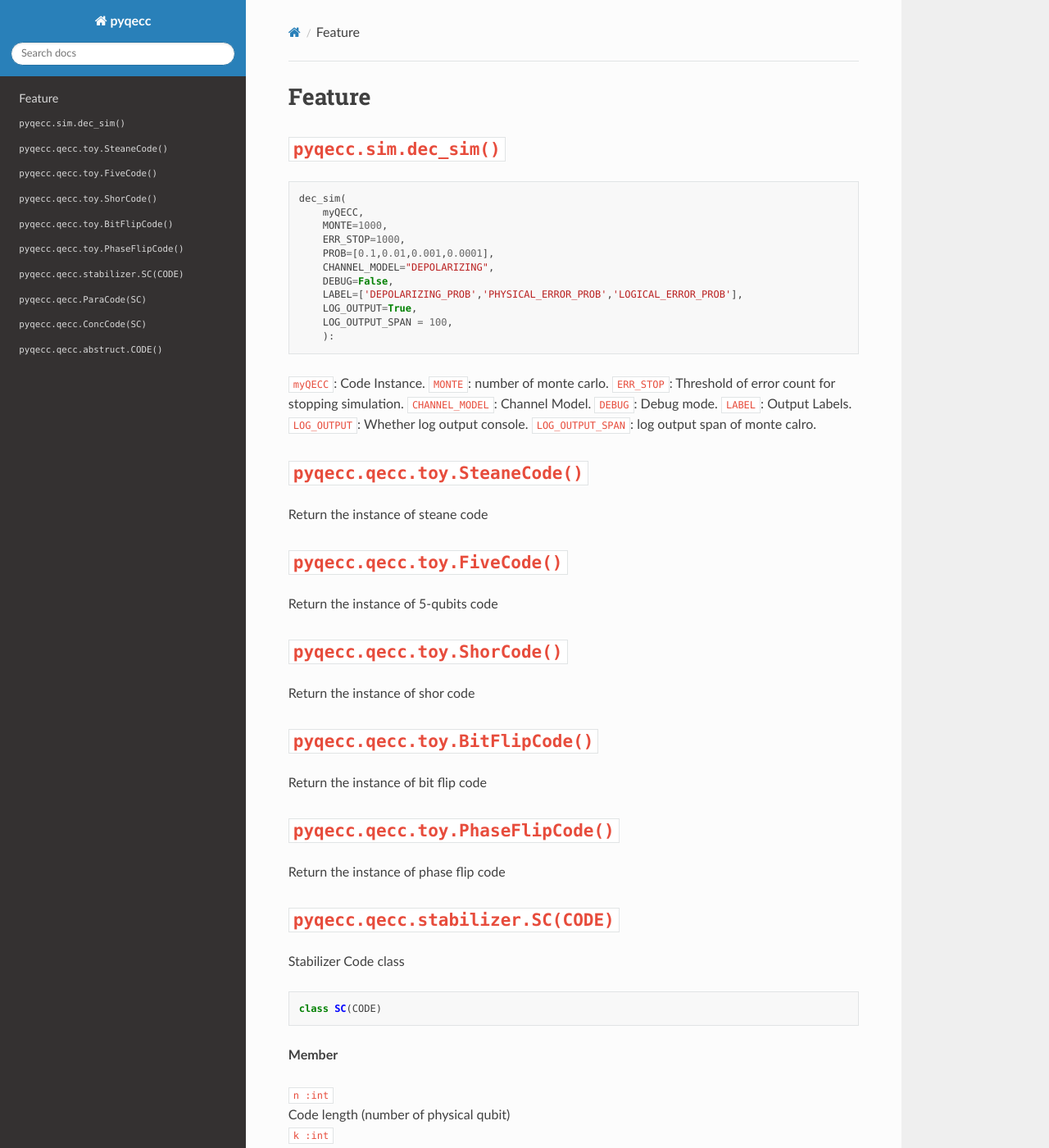
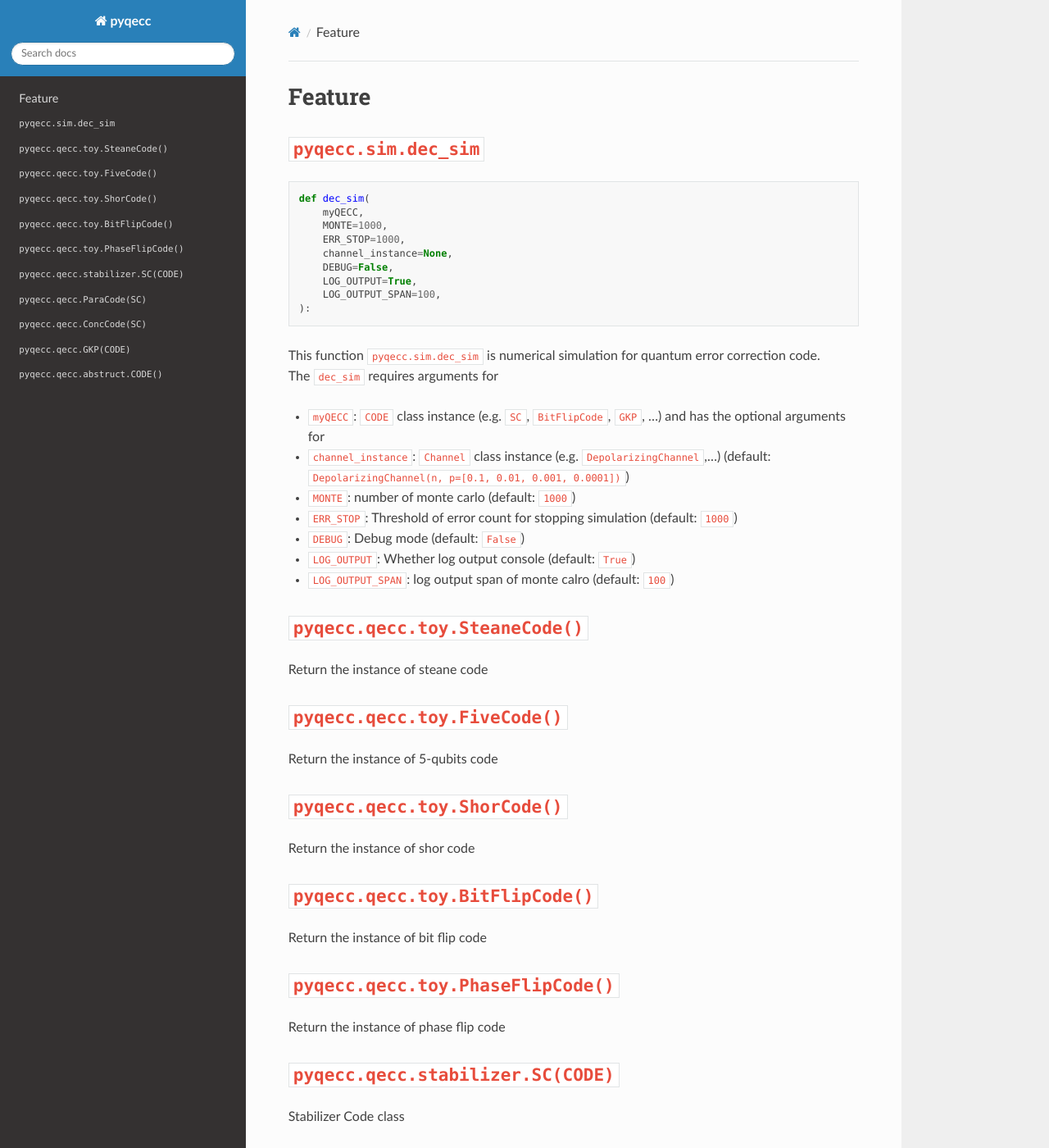
Before and after one commit to papillon-woof/pyqecc, a Sphinx documentation site: the page built from docs/source/features.md, in a window 1280 px wide and 1400 px high. Shown: the whole window at 82% size. Built offline with Sphinx 7.4.7 and the Read the Docs theme 2.0.0, drawn with Linux system fonts in a browser that asks for light colours; some of the changed text lies outside the part shown.

Commit message:
Update features.md

````diff
--- a/docs/source/features.md
+++ b/docs/source/features.md
@@ -1,27 +1,28 @@
 # Feature
 
-# `pyqecc.sim.dec_sim()`
+# `pyqecc.sim.dec_sim`
 ```python
-dec_sim(
+def dec_sim(
     myQECC,
     MONTE=1000,
     ERR_STOP=1000,
-    PROB=[0.1,0.01,0.001,0.0001],
-    CHANNEL_MODEL="DEPOLARIZING",
+    channel_instance=None,
     DEBUG=False,
-    LABEL=['DEPOLARIZING_PROB','PHYSICAL_ERROR_PROB','LOGICAL_ERROR_PROB'],
     LOG_OUTPUT=True,
-    LOG_OUTPUT_SPAN = 100,
-    ):
+    LOG_OUTPUT_SPAN=100,
+):
 ```
-`myQECC`: Code Instance.
-`MONTE`: number of monte carlo.
-`ERR_STOP`: Threshold of error count for stopping simulation.
-`CHANNEL_MODEL`: Channel Model.
-`DEBUG`: Debug mode.
-`LABEL`: Output Labels.
-`LOG_OUTPUT`: Whether log output console.
-`LOG_OUTPUT_SPAN`: log output span of monte calro.
+
+This function `pyqecc.sim.dec_sim` is numerical simulation for quantum error correction code.
+The `dec_sim` requires arguments for
+- `myQECC`: `CODE` class instance (e.g. `SC`, `BitFlipCode`, `GKP`, ...)
+and has the optional arguments for
+- `channel_instance`: `Channel` class instance (e.g. `DepolarizingChannel`,...) (default: `DepolarizingChannel(n, p=[0.1, 0.01, 0.001, 0.0001])`)
+- `MONTE`: number of monte carlo (default: `1000`)
+- `ERR_STOP`: Threshold of error count for stopping simulation (default: `1000`)
+- `DEBUG`: Debug mode (default: `False`)
+- `LOG_OUTPUT`: Whether log output console (default: `True`)
+- `LOG_OUTPUT_SPAN`: log output span of monte calro (default: `100`)
 
 # `pyqecc.qecc.toy.SteaneCode()`
 Return the instance of steane code
@@ -40,16 +41,13 @@ Return the instance of phase flip code
 
 # `pyqecc.qecc.stabilizer.SC(CODE)`
 Stabilizer Code class
-```
-class SC(CODE)
-```
 
 **Member**
 
 `n :int`
-Code length (number of physical qubit)
+Code length (Number of physical qubit)
 `k :int`
-Information length (number of logical qubit)
+Information length (Number of logical qubit)
 `nk :int`
 n - k
 `R :float`
@@ -93,7 +91,7 @@ __init__(
 ```
 
 **Method**
-- `set_error_probability(self,error_probability,BITWISE=True,iid=True,OUTPUT_LOG=False):`: Stores channel probability distribution information `error_probability`. `OUTPUT_LOG` can confirm whether `error_probability` is a varid value.
+- `set_channel_param(self,error_probability,BITWISE=True,iid=True,OUTPUT_LOG=False):`: Stores channel probability distribution information `error_probability`. `OUTPUT_LOG` can confirm whether `error_probability` is a varid value.
 - `get_syndrome(self,e)`: It receives the binary representation vector `e` of the error`E` belonging to the Pauli group `G` and calculates the syndrome`syndrome`. The `PROB` is list of depolarizing probability.
 - `get_T(self,idx)`: Given the index or array `idx`, it returns the corresponding error operator`T`.
 - `get_L(self,idx)`: Given the index or array `idx`, it returns the corresponding error operator`L`.
@@ -123,6 +121,21 @@ def __init__(self,code_instances,P=None,BITWISE = True,mode="BP"):
 **method**
 `calc_grobal_H(self)`: calculation global parity check matrix
 
+# `pyqecc.qecc.GKP(CODE)`
+GKP Qubit class
+`
+def __init__(
+        self,
+        code_instance,
+        sigma=0.1,
+        mode="SYNDROME",
+    ):
+`
+The `GKP` class has the arguments for
+- `code_instance`: code instance for `CODE` class
+- `sigma=0.1`: Standard deviation for Quantum Gaussian Channel
+- `mode="SYNDROME"`,: decoding mode
+
 # `pyqecc.qecc.abstruct.CODE()`
 ```python
 class CODE(metaclass=ABCMeta):
````
